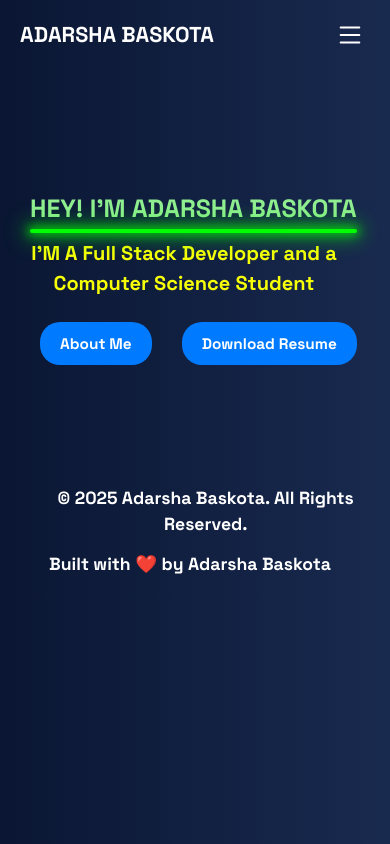
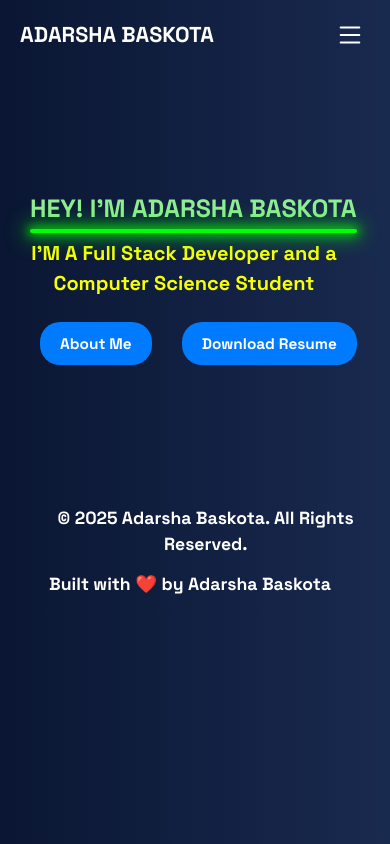
Before and after one commit to baskota-adarsha/Portfolio_web, a React (Vite) app in the folder client/: page / in a window 390 px wide. Built offline with nearby package versions, Linux system fonts and the light colour scheme.

Commit message:
make changes to the footer it was at little bit at top

```diff
--- a/client/src/App.css
+++ b/client/src/App.css
@@ -236,6 +236,7 @@ body {
   }
   .VAVA {
     font-size: 10px !important;
+    margin-top: 20px !important;
   }
   .footer_ {
     font-size: 10px !important;
```
